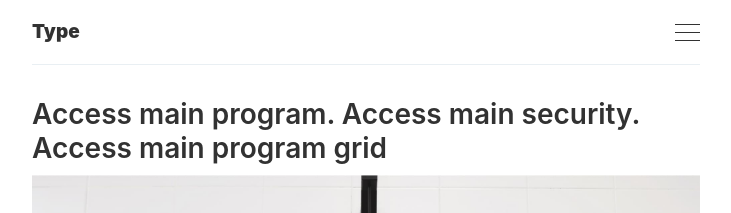
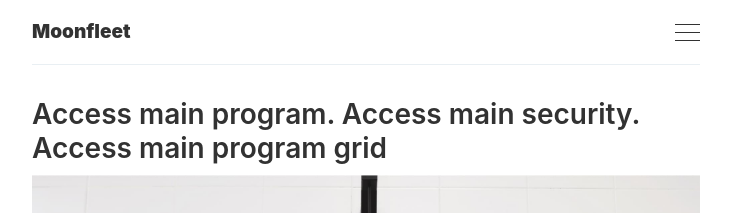
Before and after one commit to olivetum/moonfleet, a Jekyll site: the page built from index.html, in a window 1280 px wide. Shown: the top 213 px of the page, without its empty margins (274-1005 px from the left). Built offline with Jekyll 4.4.1, drawn with Linux system fonts in a browser that asks for light colours; the list of posts is cut into pages by our own code.

Commit message:
Changing title

```diff
--- a/_config.yml
+++ b/_config.yml
@@ -6,7 +6,7 @@
 # 'jekyll serve'. If you change this file, please restart the server process.
 
 # Site settings
-title:       Type
+title:       Moonfleet
 email:       ''
 description: ''
 baseurl:     '/moonfleet' # The subpath of your site, e.g. /blog
```
